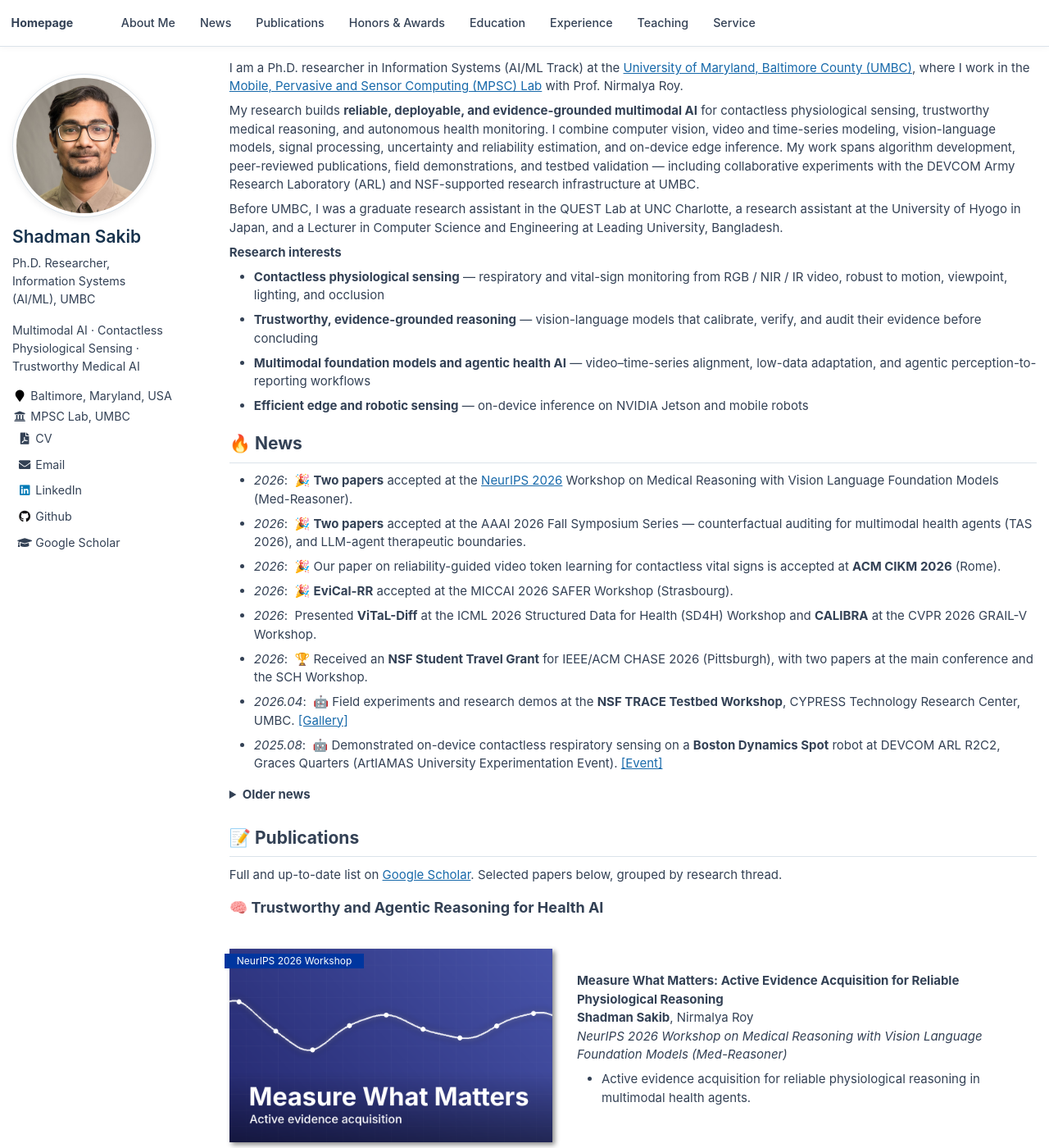
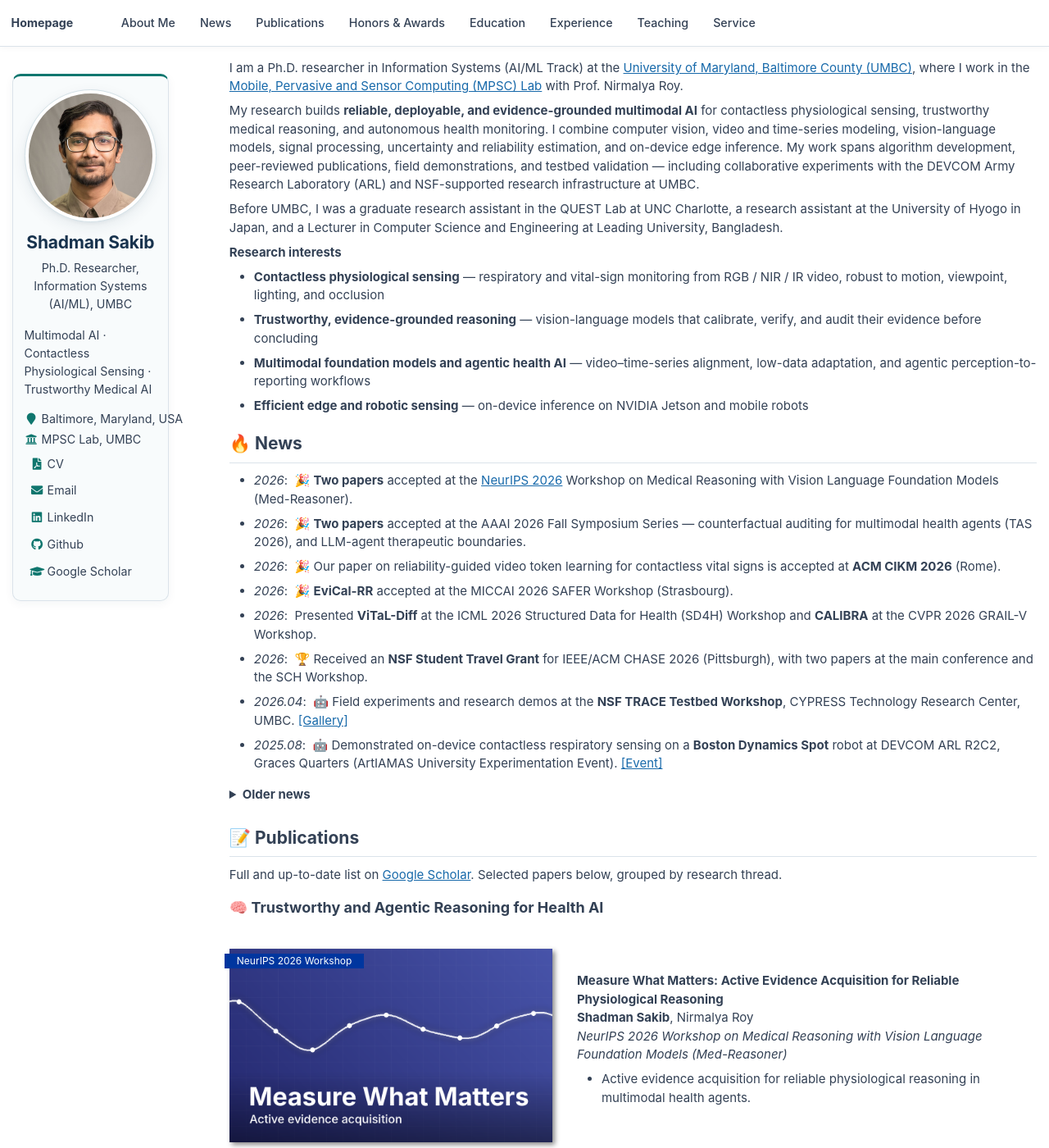
Before and after one commit to sakibshadman/sakibshadman.github.io, a Jekyll site: the page built from _pages/about.md, in a window 1280 px wide and 1400 px high. Shown: the whole window at 82% size. Built offline with Jekyll 4.4.1, drawn with Linux system fonts in a browser that asks for light colours.

Commit message:
Update _sidebar.scss

```diff
--- a/_sass/_sidebar.scss
+++ b/_sass/_sidebar.scss
@@ -12,7 +12,7 @@
 
   @include clearfix();
 
-  margin-bottom: 1.5em;
+  margin-bottom: 1.75em;
   color: $text-color;
 
   @include breakpoint($large) {
@@ -39,9 +39,11 @@
   h6 {
     margin-top: 0;
     margin-bottom: 0.35em;
+
+    color: $primary-color;
+
     font-family: $header-font-family;
-    color: $primary-color;
-    font-weight: 600;
+    font-weight: 650;
   }
 
   h3,
@@ -51,10 +53,11 @@
 
   p,
   li {
+    color: $text-color;
+
     font-family: $global-font-family;
     font-size: $type-size-6;
     line-height: 1.55;
-    color: $text-color;
   }
 
   img {
@@ -73,8 +76,11 @@
   @include breakpoint($large) {
     position: relative;
     float: right;
+
     width: $right-sidebar-width-narrow;
+
     margin-left: span(0.5 of 12);
+
     z-index: 10;
   }
 
@@ -90,13 +96,25 @@
 
 .profile_box {
   display: flex;
+
   justify-content: flex-start;
   align-content: flex-start;
   align-items: center;
+
   gap: 0.75em;
 
   @include breakpoint($large) {
     display: block;
+
+    padding: 1.1em 0.9em;
+
+    background: #f8fbfc;
+
+    border: 1px solid $border-color;
+    border-top: 3px solid $teal;
+    border-radius: 10px;
+
+    box-shadow: 0 3px 12px rgba(23, 50, 77, 0.05);
   }
 }
 
@@ -108,13 +126,16 @@
 .author__avatar {
   display: table-cell;
   vertical-align: top;
+
   width: 78px;
 
   @include breakpoint($large) {
     display: block;
+
     width: auto;
     height: auto;
-    margin-bottom: 0.75em;
+
+    margin-bottom: 0.8em;
   }
 
   img {
@@ -122,13 +143,22 @@
     min-width: 75px;
 
     border-radius: 50%;
+
     object-fit: cover;
 
-    box-shadow: 0 2px 8px rgba(15, 23, 42, 0.08);
+    box-shadow:
+      0 2px 4px rgba(23, 50, 77, 0.05),
+      0 6px 18px rgba(23, 50, 77, 0.08);
 
     @include breakpoint($large) {
+      display: block;
+
+      margin: 0 auto;
+
       padding: 4px;
-      border: 1px solid $border-color;
+
+      border: 1px solid #d4e1e7;
+
       background-color: $body-color;
     }
   }
@@ -143,14 +173,17 @@
   display: table-cell;
   vertical-align: top;
 
+  min-width: 120px;
+
   padding-left: 10px;
-  min-width: 120px;
 
   line-height: 1.3;
 
   @include breakpoint($large) {
     display: block;
+
     width: 100%;
+
     padding-left: 0;
     padding-right: 0;
   }
@@ -163,14 +196,20 @@
 
 .author__name {
   margin: 0;
-  color: $primary-color;
+
+  color: $navy;
+
   font-family: $header-font-family;
-  font-weight: 650;
-  line-height: 1.25;
+  font-weight: 700;
+  line-height: 1.2;
+
+  letter-spacing: -0.01em;
 
   @include breakpoint($large) {
     margin-top: 8px;
-    margin-bottom: 8px;
+    margin-bottom: 7px;
+
+    text-align: center;
   }
 }
 
@@ -190,12 +229,16 @@
 
 .author__bio {
   margin: 0;
+
   color: $gray;
-  line-height: 1.5;
+
+  line-height: 1.55;
 
   @include breakpoint($large) {
     margin-top: 4px;
     margin-bottom: 16px;
+
+    text-align: center;
   }
 }
 
@@ -206,7 +249,9 @@
 
 .author__urls-wrapper {
   position: relative;
+
   display: table-cell;
+
   vertical-align: middle;
 
   margin-left: auto;
@@ -214,10 +259,12 @@
   font-family: $global-font-family;
 
   z-index: 10;
+
   cursor: pointer;
 
   @include breakpoint($large) {
     display: block;
+
     margin-left: 0;
   }
 
@@ -233,23 +280,27 @@
     margin-bottom: 0;
     padding: 0.5em 0.75em;
 
+    color: $navy;
+
+    background-color: $body-color;
+
     border: 1px solid $border-color;
     border-radius: $border-radius;
 
-    background-color: $body-color;
-    color: $primary-color;
-
     font-family: $global-font-family;
     font-size: $type-size-6;
+    font-weight: 600;
 
     cursor: pointer;
 
     transition: $global-transition;
 
     &:hover {
-      border-color: $link-color;
-      color: $link-color;
-      background-color: #f8fafc;
+      color: $teal;
+
+      background-color: #f8fbfc;
+
+      border-color: #b7d8d4;
     }
 
     @include breakpoint($large) {
@@ -281,7 +332,7 @@
 
   z-index: -1;
 
-  box-shadow: 0 8px 24px rgba(15, 23, 42, 0.12);
+  box-shadow: 0 8px 24px rgba(23, 50, 77, 0.12);
 
   cursor: default;
 
@@ -294,12 +345,15 @@
     padding: 0;
 
     border: 0;
+
     background: transparent;
+
     box-shadow: none;
   }
 
   &:before {
     display: block;
+
     content: "";
 
     position: absolute;
@@ -321,6 +375,7 @@
 
   &:after {
     display: block;
+
     content: "";
 
     position: absolute;
@@ -341,19 +396,23 @@
   }
 
   li {
+    margin-bottom: 3px;
+
     white-space: nowrap;
-    margin-bottom: 2px;
   }
 
   a {
     display: block;
 
-    margin-bottom: 4px;
-    padding: 4px 6px;
+    margin-bottom: 3px;
 
-    border-radius: 4px;
+    padding: 5px 7px;
 
     color: $text-color;
+
+    background: transparent;
+
+    border-radius: 5px;
 
     font-size: $type-size-5;
     line-height: 1.4;
@@ -363,8 +422,10 @@
     transition: $global-transition;
 
     &:hover {
-      color: $link-color;
-      background-color: #f8fafc;
+      color: $teal;
+
+      background-color: #edf8f6;
+
       text-decoration: none;
     }
 
@@ -373,9 +434,25 @@
     }
 
     &:visited:hover {
-      color: $link-color;
+      color: $teal;
     }
   }
+}
+
+
+/*
+   Social / contact icon accent colors
+   ========================================================================== */
+
+.author__urls li i,
+.author__urls li .fa,
+.author__urls li .fas,
+.author__urls li .fab {
+  width: 1.2em;
+
+  color: $teal;
+
+  text-align: center;
 }
 
 
@@ -394,12 +471,14 @@
     margin-right: 0.35em;
 
     color: $gray;
+
     text-decoration: none;
 
     transition: $global-transition;
 
     &:hover {
-      color: $link-color;
+      color: $teal;
+
       text-decoration: none;
     }
   }
```
